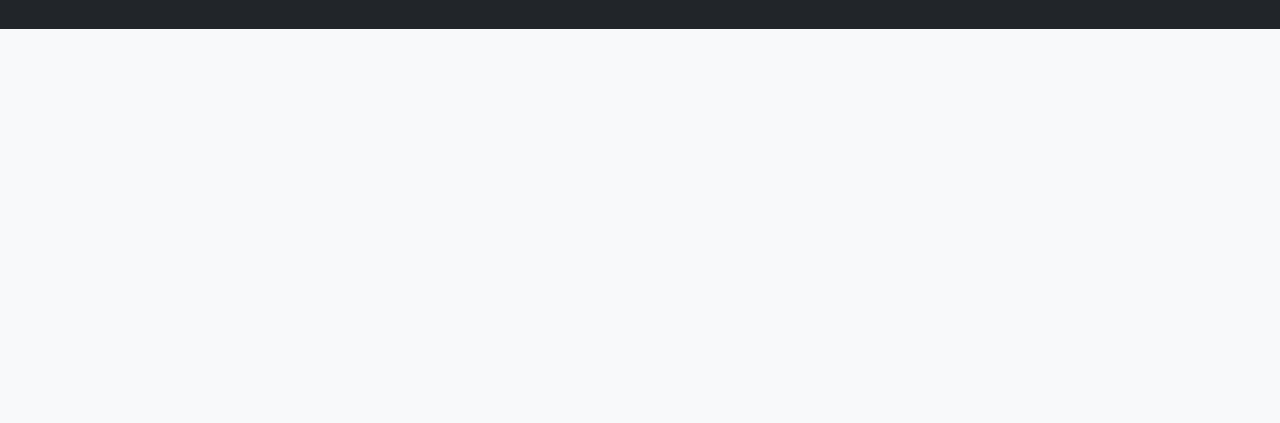
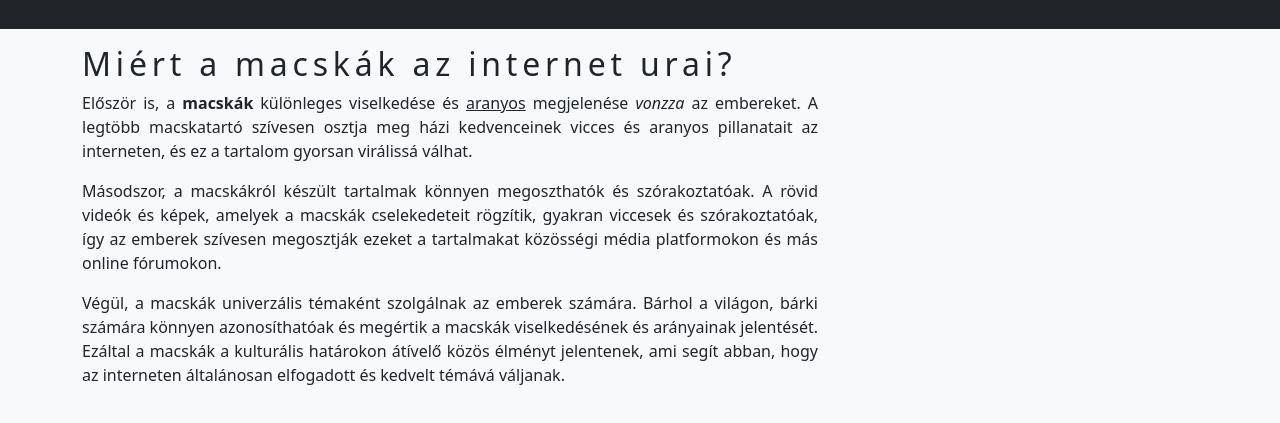
Before and after one commit to Kriszeuphoriste/cicas, a plain HTML site: page index.html in a window 1280 px wide. Shown: the part 155-578 px from the top of the page. Drawn offline with nearby package versions, Linux system fonts and the light colour scheme.

Commit message:
felkesz-fotartalom

```diff
--- a/index.html
+++ b/index.html
@@ -26,9 +26,24 @@
             </div>
         </div>
     </header>
-    <main>
 
-    </main>
+    <div class="container mt-3">
+        <div class="row">
+            <div class="col-12 col-md-8">
+                <main>
+                    <h2>Miért a macskák az internet urai?</h2>
+                    <p class="myJustify">Először is, a <b>macskák</b> különleges viselkedése és <u>aranyos</u> megjelenése <i>vonzza</i> az embereket. A legtöbb macskatartó szívesen osztja meg házi kedvenceinek vicces és aranyos pillanatait az interneten, és ez a tartalom gyorsan virálissá válhat.</p>
+                    <p class="myJustify">Másodszor, a macskákról készült tartalmak könnyen megoszthatók és szórakoztatóak. A rövid videók és képek, amelyek a macskák cselekedeteit rögzítik, gyakran viccesek és szórakoztatóak, így az emberek szívesen megosztják ezeket a tartalmakat közösségi média platformokon és más online fórumokon.</p>
+                    <p class="myJustify">Végül, a macskák univerzális témaként szolgálnak az emberek számára. Bárhol a világon, bárki számára könnyen azonosíthatóak és megértik a macskák viselkedésének és arányainak jelentését. Ezáltal a macskák a kulturális határokon átívelő közös élményt jelentenek, ami segít abban, hogy az interneten általánosan elfogadott és kedvelt témává váljanak.</p>
+                </main>
+            </div>
+            <div class="col-12 col-md-4">
+
+            </div>
+        </div>
+    </div>
+
+
     <footer>
     </footer>
     <script src="https://cdn.jsdelivr.net/npm/@popperjs/core@2.11.8/dist/umd/popper.min.js"
```
